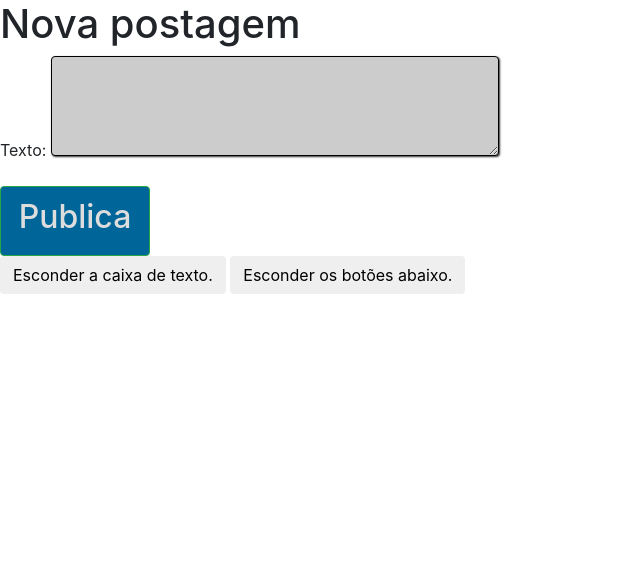
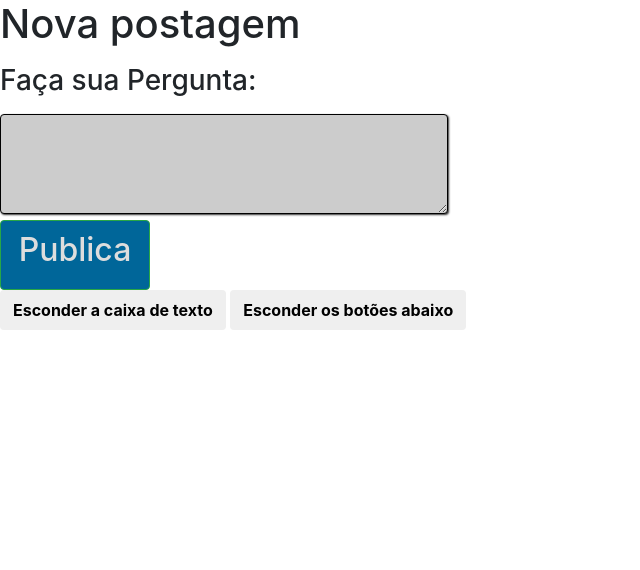
Before and after one commit to victor-s-santos/Workshopgenetica, a Django app: page /perguntas/ in a window 1280 px wide. Shown: the part 80-650 px from the top of the page, without its empty margins (0-640 px from the left). Run offline with Django 3.2, Linux system fonts and the light colour scheme; some libraries are stand-ins or nearby versions.

Commit message:
voltando

```diff
--- a/ajax/templates/ajax_index.html
+++ b/ajax/templates/ajax_index.html
@@ -4,22 +4,19 @@
 <div id='forms'>
 	<h1>Nova postagem</h1>
 	<form method="POST" class="post-form">{% csrf_token %}
-		{{ form.as_p }}
+		<p><h3>Faça sua Pergunta:</h3></p>
+		{{ form.texto }}
+		<br>
 		<button type="submit" class="btn btn-success"><b><h2>Publica</h2></b></button>
 	</form>
 </div>
 <div id='btns'>
- <button class='btn' id='mostre'>Exibir a caixa de texto</button>
- <button class='btn' id='esconde'>Esconder a caixa de texto.</button>
- <button class='btn' id='escondebtn'>Esconder os botões abaixo.</button>
- <button class='btn' id='mostrebtn'>Exibir os botões abaixo.</button>
-
+ <button class='btn' id='mostre' style="height: 40px;"><b>Exibir a caixa de texto</b></button>
+ <button class='btn' id='esconde' style="height: 40px;"><b>Esconder a caixa de texto</b></button>
+ <button class='btn' id='escondebtn' style="height: 40px;"><b>Esconder os botões abaixo</b></button>
+ <button class='btn' id='mostrebtn' style="height: 40px;"><b>Exibir os botões abaixo</b></button>
 </div>
-<p class='p1'></p>
-<br>
-<br>
-<br>
-<br>
+<div class="aqui"></div>
 <script type="text/javascript">
 	$(document).ready(function(){
 	$("#mostre").hide()
@@ -48,27 +45,34 @@
 		var n = 0;
         var t = 0;
         var i = 0;
-		$(document).ready( function getdata() {
+        //var cor = '#';
+        //var hexa = '0123456789abcdef';
+		$(document).ready(function renderiza(){
 			$.ajax({
 		             url : "https://workshopgenetica.herokuapp.com/api/ajax/",
 		             dataType: "json",
 		             success : function (data) {
-                        //t = data.length ;
-                        //console.log(data.length)
-                        //console.log(t)
-                        if (n == 0 || t < data.length){
+		             	if(n == 0 || t < data.length){
 		             		for(i = t; i < data.length; i ++){
-                            $(".p1").append("<li>" + data[i].texto + "</li>");
-                            $(".p1").append("<br>");
-                            n = n + 1
-                            t = data.length
-                            setTimeout(getdata,5000);
-                                                      }
+			             		var bola = document.createElement("div");
+			             		bola.setAttribute("class", "bola");
+			             		bola.setAttribute("style", "border: 2.0px solid black;width: 50%;background-color: " + "#7FBF3F;" + ";");
+			             		bola.innerHTML = "<p><h2><b>" + data[i].texto +"</h2></b></p>"+ "<button style='height: 40px; background-color: #7FBF3F'; onclick='estourar(this)';><b>Remova-me</b></button>";
+			             		$("body").append(bola);
+			             		bola.setAttribute("onclick", "estourar(this)");
+			             		n = n + 1;
+			             		t = data.length;
+			             		//console.log("Antes do else"+ cor)
+			             		setTimeout(renderiza, 5000);}
 		                }else{
-		                    setTimeout(getdata, 5000);
+		                	//console.log("Depois do else")
+		                    setTimeout(renderiza, 5000);
 		                     }
 
 		                },
+		             error:function(){
+		             	alert('Ocorreu algum erro de conexão. Por favor, atualize a página!');
+		             }
 		             })
 		});
 		function estourar(elemento){
```
Lines whose indentation alone changed are shown as unchanged.
